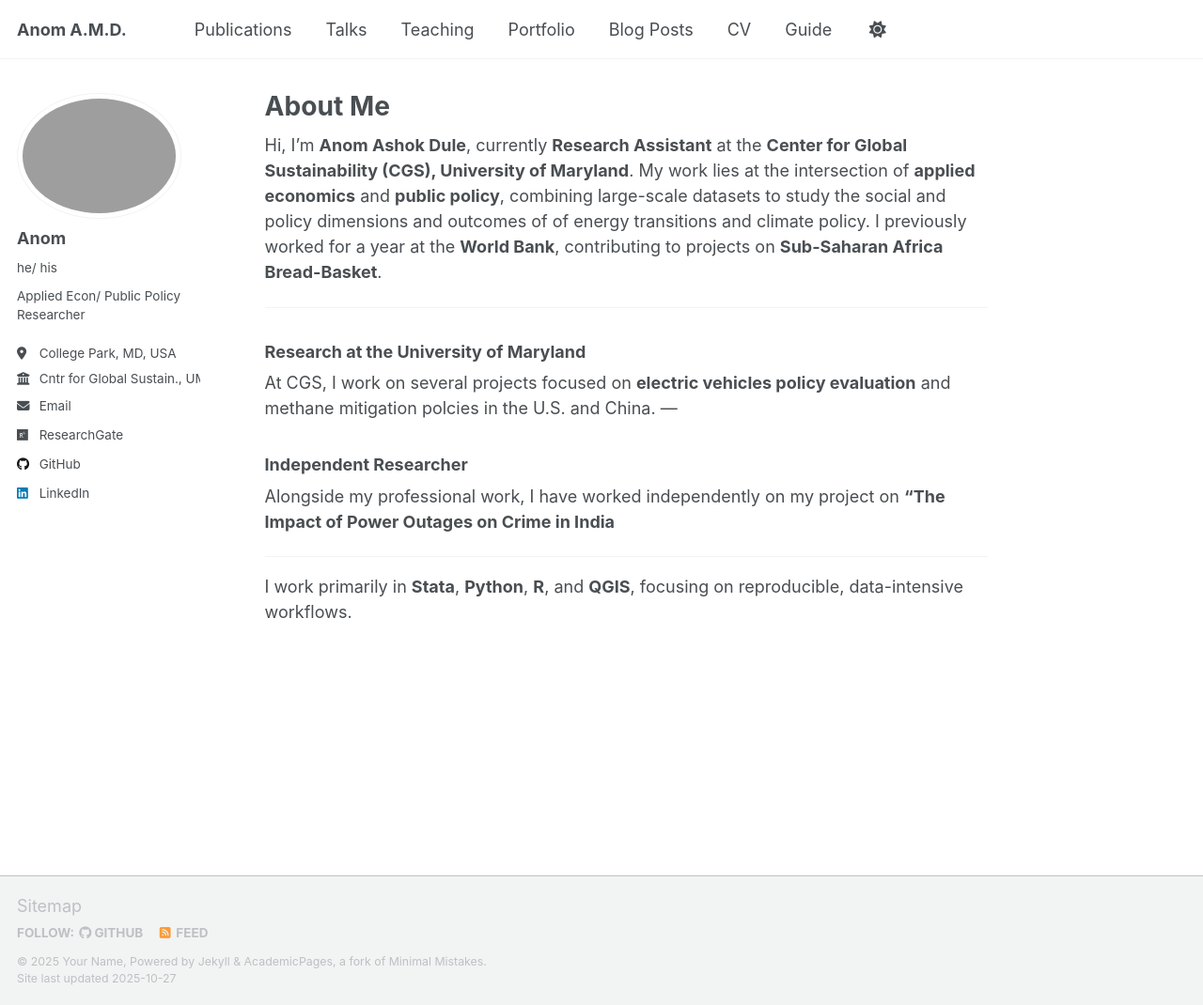
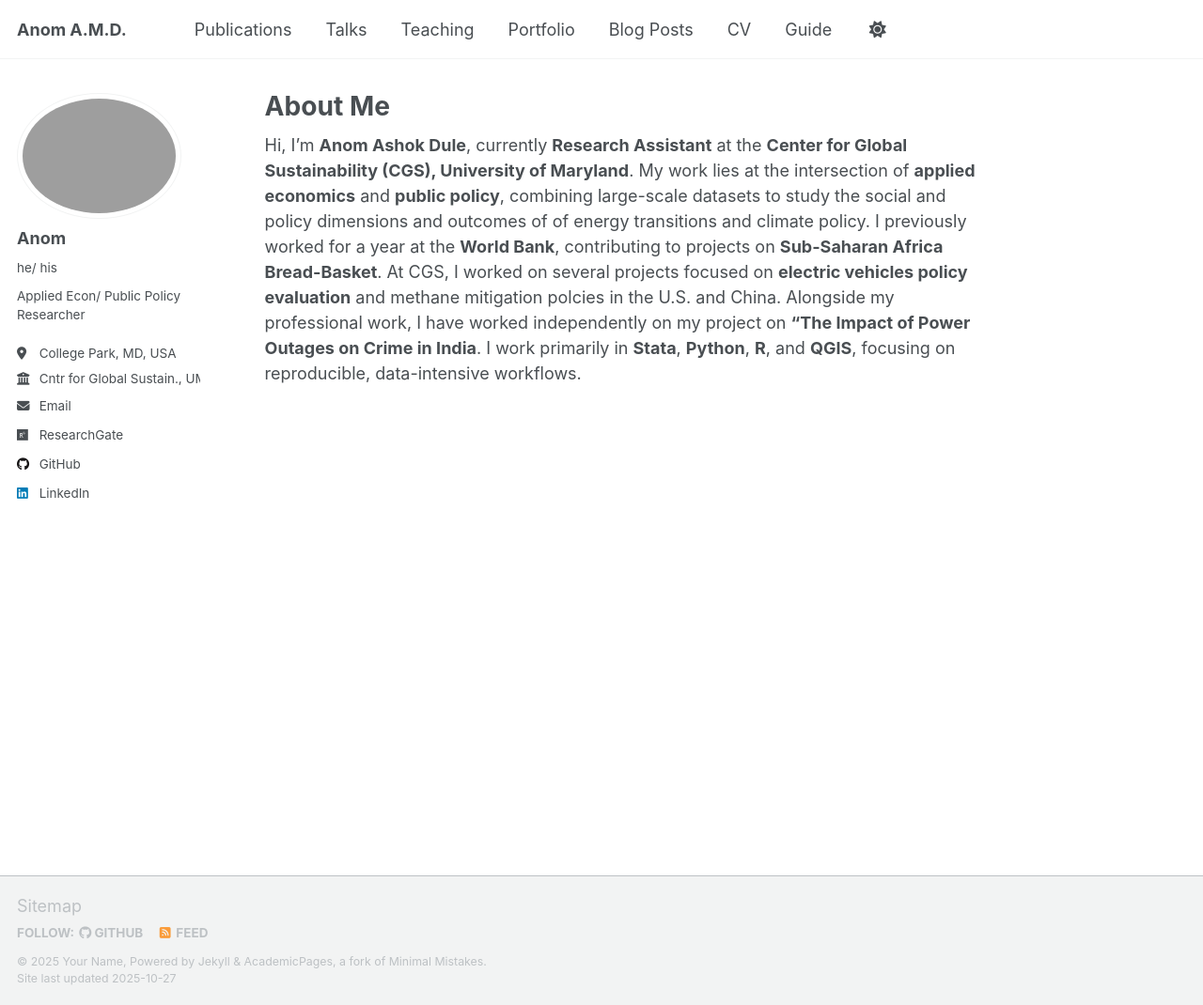
Before and after one commit to anomdule/anomdule.github.io, a Jekyll site: the page built from _pages/about.md, in a window 1280 px wide and 1070 px high. Shown: the whole window at 94% size. Built offline with Jekyll 4.4.1, drawn with Linux system fonts in a browser that asks for light colours; a script that is not in the unit is left out.

Commit message:
Update about.md

```diff
--- a/_pages/about.md
+++ b/_pages/about.md
@@ -7,16 +7,4 @@ redirect_from:
   - /about.html
 ---
 
-Hi, I’m **Anom Ashok Dule**, currently **Research Assistant** at the **Center for Global Sustainability (CGS), University of Maryland**. My work lies at the intersection of **applied economics** and **public policy**, combining large-scale  datasets to study the social and policy dimensions and outcomes of of energy transitions and climate policy. I previously worked for a year at the **World Bank**, contributing to projects on **Sub-Saharan Africa Bread-Basket**.
-
----
-
-### Research at the University of Maryland
-At CGS, I work on several projects focused on **electric vehicles policy evaluation** and methane mitigation polcies in the U.S. and China.
----
-
-### Independent Researcher
-Alongside my professional work, I have worked independently on my project on **“The Impact of Power Outages on Crime in India**
-
----
-I work primarily in **Stata**, **Python**, **R**, and **QGIS**, focusing on reproducible, data-intensive workflows.
+Hi, I’m **Anom Ashok Dule**, currently **Research Assistant** at the **Center for Global Sustainability (CGS), University of Maryland**. My work lies at the intersection of **applied economics** and **public policy**, combining large-scale  datasets to study the social and policy dimensions and outcomes of of energy transitions and climate policy. I previously worked for a year at the **World Bank**, contributing to projects on **Sub-Saharan Africa Bread-Basket**. At CGS, I worked on several projects focused on **electric vehicles policy evaluation** and methane mitigation polcies in the U.S. and China. Alongside my professional work, I have worked independently on my project on **“The Impact of Power Outages on Crime in India**. I work primarily in **Stata**, **Python**, **R**, and **QGIS**, focusing on reproducible, data-intensive workflows.
```
